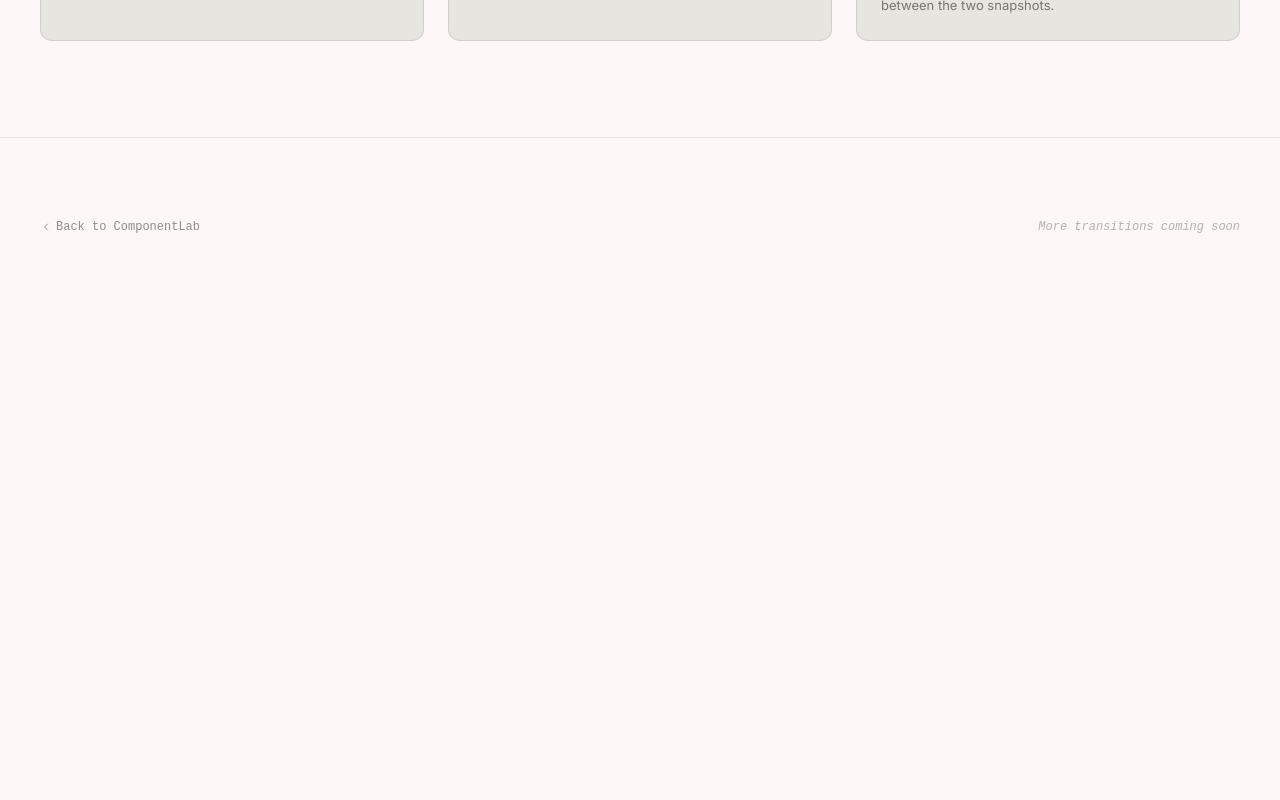
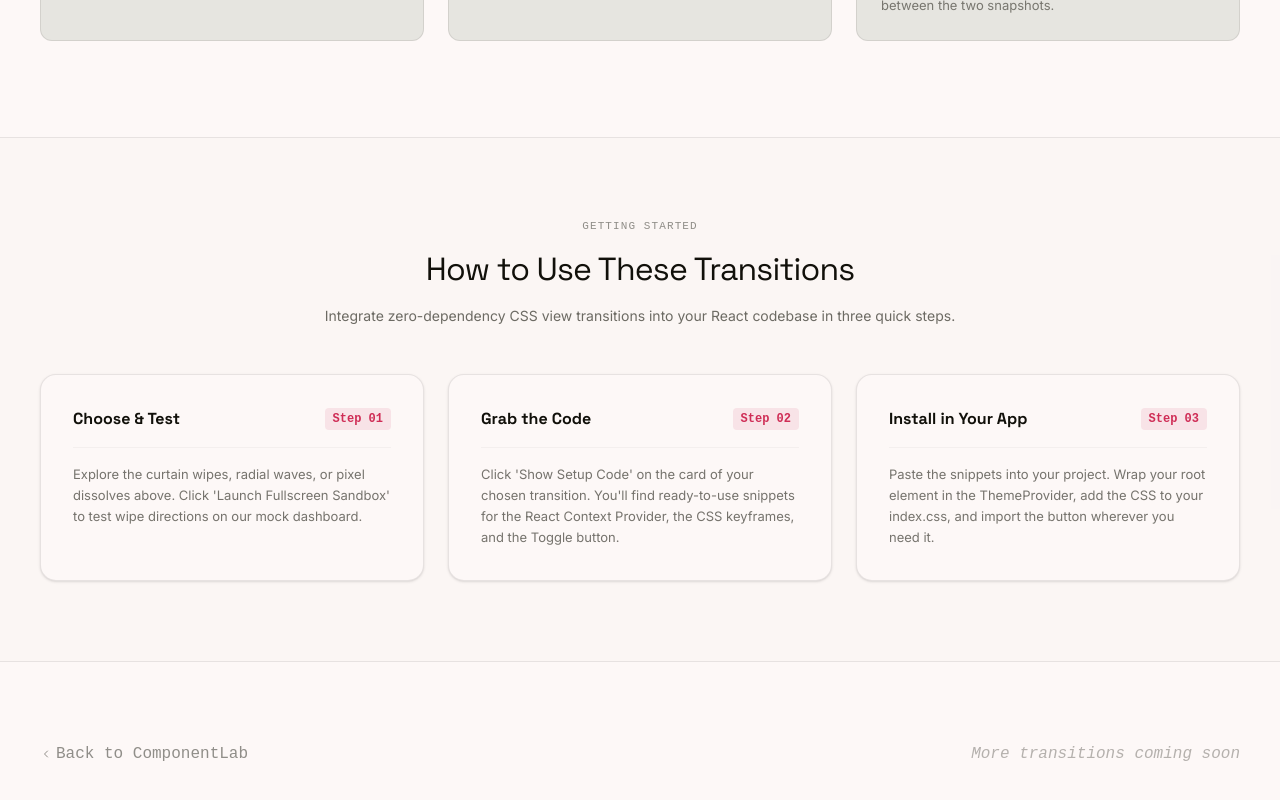
Before and after one commit to TakshPatel02/ComponentLabs, a React (Vite) app: page /experiences in a window 1280 px wide. Shown: the part 4318-5118 px from the top of the page. Before the commit the page ends 4634 px from the top, so only its background shows below. Built offline with nearby package versions, Linux system fonts and the light colour scheme.

Commit message:
feat: add quick usage guide section to ExperiencesPage for better transition integration instructions

```diff
--- a/src/Pages/ExperiencesPage.jsx
+++ b/src/Pages/ExperiencesPage.jsx
@@ -611,12 +611,69 @@ const ExperiencesPage = () => {
       {/* ═══ DIVIDER ═══ */}
       <div className="w-full border-t border-border-fallback-10" />
 
+      {/* ═══ QUICK USAGE GUIDE ═══ */}
+      <section className="py-16 md:py-20 px-4 bg-surface-container/25 transition-colors duration-300">
+        <div className="max-w-300 mx-auto">
+          <div className="text-center max-w-3xl mx-auto mb-12">
+            <span className="font-mono-code text-[11px] uppercase tracking-widest text-on-surface-variant/60 mb-2.5 block">
+              GETTING STARTED
+            </span>
+            <h2 className="font-section-heading text-[28px] md:text-[32px] text-primary tracking-tight mb-3">
+              How to Use These Transitions
+            </h2>
+            <p className="font-editorial-standard text-[14px] text-on-surface-variant/80">
+              Integrate zero-dependency CSS view transitions into your React codebase in three quick steps.
+            </p>
+          </div>
+
+          <div className="grid grid-cols-1 md:grid-cols-3 gap-6">
+            {[
+              {
+                step: "01",
+                title: "Choose & Test",
+                desc: "Explore the curtain wipes, radial waves, or pixel dissolves above. Click 'Launch Fullscreen Sandbox' to test wipe directions on our mock dashboard.",
+              },
+              {
+                step: "02",
+                title: "Grab the Code",
+                desc: "Click 'Show Setup Code' on the card of your chosen transition. You'll find ready-to-use snippets for the React Context Provider, the CSS keyframes, and the Toggle button.",
+              },
+              {
+                step: "03",
+                title: "Install in Your App",
+                desc: "Paste the snippets into your project. Wrap your root element in the ThemeProvider, add the CSS to your index.css, and import the button wherever you need it.",
+              },
+            ].map(({ step, title, desc }) => (
+              <div
+                key={step}
+                className="relative rounded-2xl border oklab-border bg-surface p-6 md:p-8 flex flex-col gap-4 shadow-sm hover:-translate-y-0.5 transition-all duration-300"
+              >
+                <div className="flex items-center justify-between border-b border-border-fallback-10/40 pb-4">
+                  <span className="font-section-heading text-[16px] text-primary font-bold">
+                    {title}
+                  </span>
+                  <span className="font-mono-code text-[12px] text-error-warm font-bold px-2 py-0.5 rounded bg-error-warm/10">
+                    Step {step}
+                  </span>
+                </div>
+                <p className="font-editorial-standard text-[13px] text-on-surface-variant/75 leading-relaxed">
+                  {desc}
+                </p>
+              </div>
+            ))}
+          </div>
+        </div>
+      </section>
+
+      {/* ═══ DIVIDER ═══ */}
+      <div className="w-full border-t border-border-fallback-10" />
+
       {/* ═══ BOTTOM ═══ */}
       <section className="py-16 md:py-20 px-4">
-        <div className="max-w-300 mx-auto flex flex-col sm:flex-row justify-between items-center gap-4">
+        <div className="max-w-300  mx-auto flex flex-col sm:flex-row justify-between items-center gap-4">
           <Link
             to="/"
-            className="font-mono-code text-[12px] text-on-surface-variant/60 hover:text-error-warm transition-colors flex items-center gap-1 group"
+            className="font-mono-code text-[16px] text-on-surface-variant/60 hover:text-error-warm transition-colors flex items-center gap-1 group"
           >
             <ChevronRight
               size={12}
@@ -624,7 +681,7 @@ const ExperiencesPage = () => {
             />
             Back to ComponentLab
           </Link>
-          <p className="font-mono-code text-[12px] text-on-surface-variant/40 italic">
+          <p className="font-mono-code text-[16px] text-on-surface-variant/40 italic">
             More transitions coming soon
           </p>
         </div>
```
